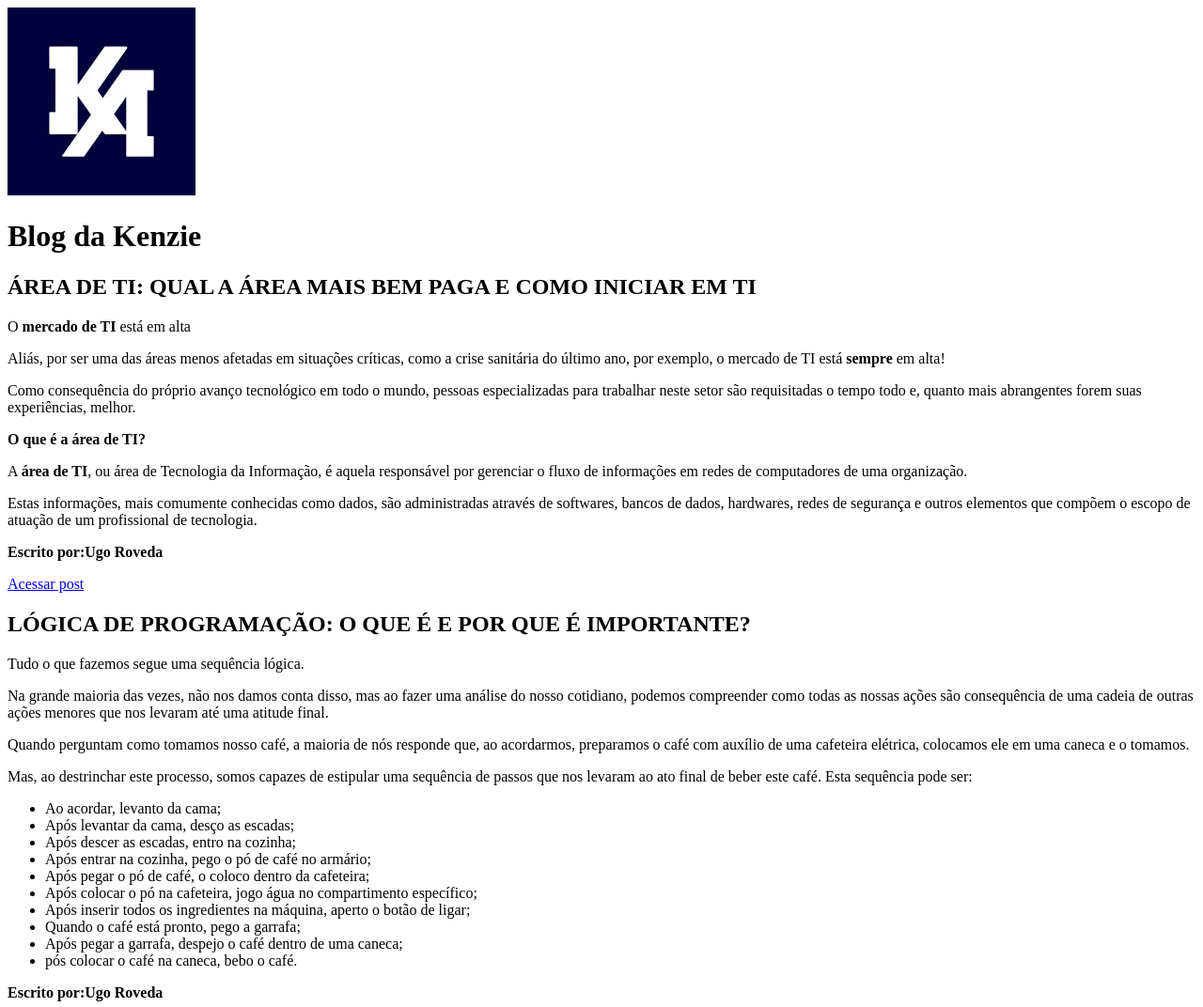
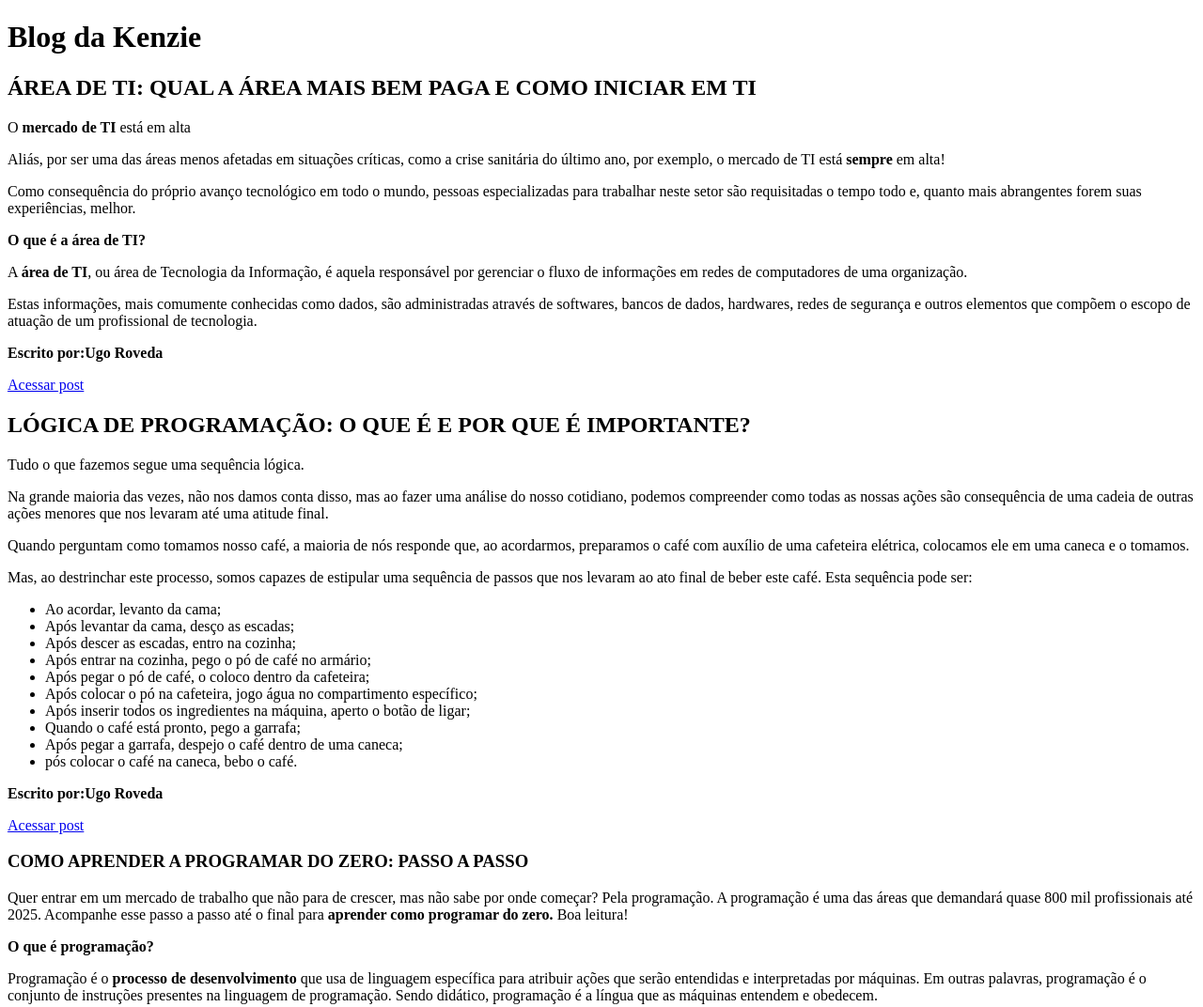
Before and after one commit to ulisses-damo/trabalhos_kenzie, a plain HTML site: page index.html in a window 1280 px wide. Shown: the top 1072 px of the page at 94% size. Drawn offline with Linux system fonts and the light colour scheme.

Commit message:
alterações na imagem

```diff
--- a/index.html
+++ b/index.html
@@ -11,8 +11,8 @@
     <meta charset="UTF-8">
 
     <!-- IMAGEM -->
-    <img src="./favicon.jpeg" alt="Página inicial">
-<img rel="icon" type="image/x-icon" href="./favicon.jpeg">
+
+<link rel="icon" type="image/x-icon" href="./favicon.jpeg">
 
     <!-- TÍTULO DA PÁGINA-->
     <title>Trabalho Kenzie</title>
```
